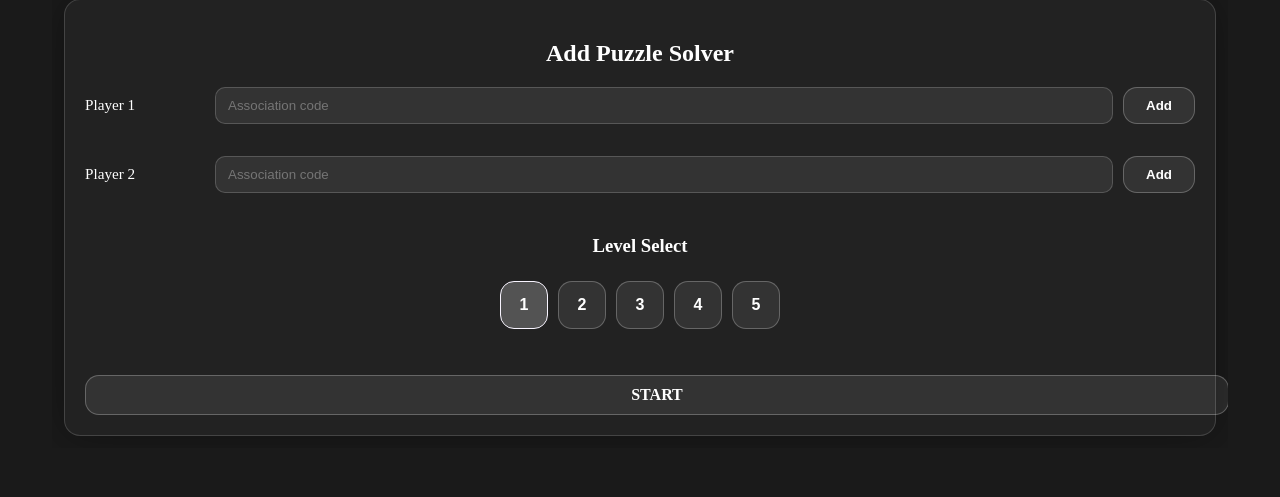
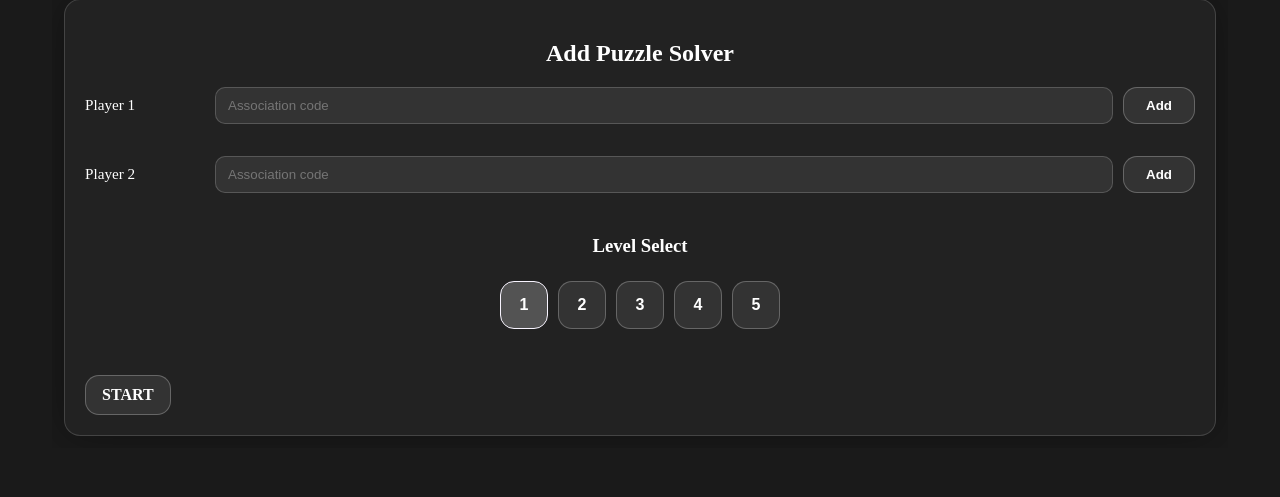
Before and after one commit to dborhegyi/csds-377-KTALDE, a Django app: page /startgame/ in a window 1280 px wide. Shown: the part 43-540 px from the top of the page. Run offline with Django 5.2, Linux system fonts and the light colour scheme.

Commit message:
button
Co-authored-by: Copilot <copilot@github.com>

```diff
--- a/Web/KTALDE_site/KTALDE_web/templates/KTALDE_web/startgame.html
+++ b/Web/KTALDE_site/KTALDE_web/templates/KTALDE_web/startgame.html
@@ -86,7 +86,9 @@
 .back-link {
   display: inline-flex;
   justify-content: center;
-  width: 100%;
+  width: auto;
+  max-width: 300px;
+  margin: 0 auto;
 }
 .start-container,
 .game-container {
```
